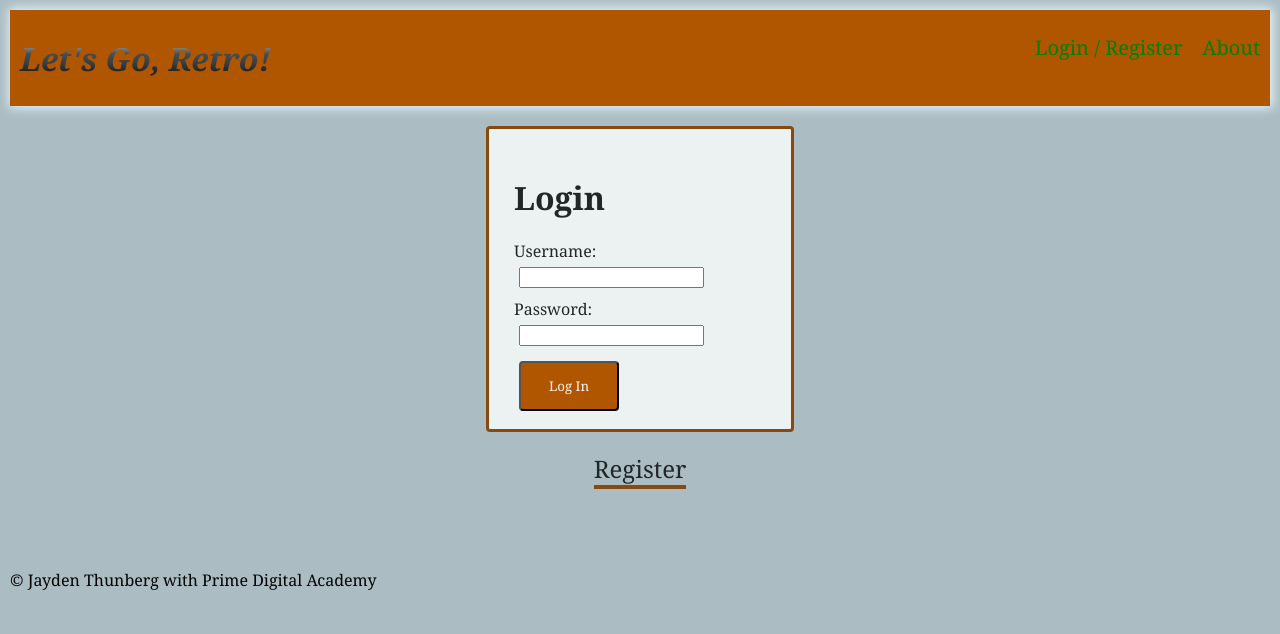
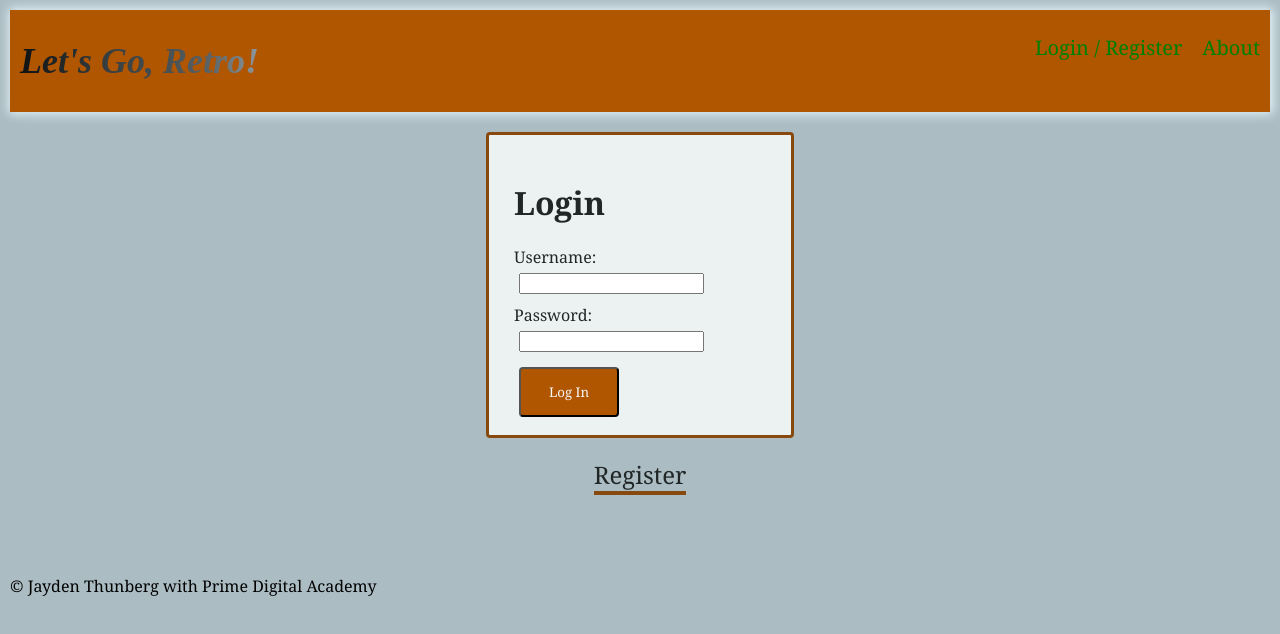
Before and after one commit to JaydenThunberg/solo-project, a React (Create React App) app: page /edit#/home in a window 1280 px wide. Shown: the top 634 px of the page. Built offline with nearby package versions, Linux system fonts and the light colour scheme; no server answers.

Commit message:
changed nav title

```diff
--- a/src/components/Nav/Nav.css
+++ b/src/components/Nav/Nav.css
@@ -1,11 +1,13 @@
 .nav-title {
-    font-size: 32px;
+    /* font-size: 32px; */
+    font: 36px bold italic serif;
     font-weight: 700;
     display: inline-block;
     /* color: #f2f2f2; */
     padding-left: 10px;
-    background: -webkit-linear-gradient(rgb(230, 243, 248), rgb(142, 151, 155), rgb(68, 77, 80), rgb(57, 64, 66),  rgb(33, 38, 39), rgb(11, 13, 14));
-    -webkit-background-clip: text;
+    font-weight: bolder;
+    background: linear-gradient(to left, rgb(142, 151, 155), rgb(90, 99, 102), rgb(68, 77, 80), rgb(57, 64, 66),  rgb(33, 38, 39), rgb(11, 13, 14));
+    background-clip: text;
     -webkit-text-fill-color: transparent;
 }
 
```
